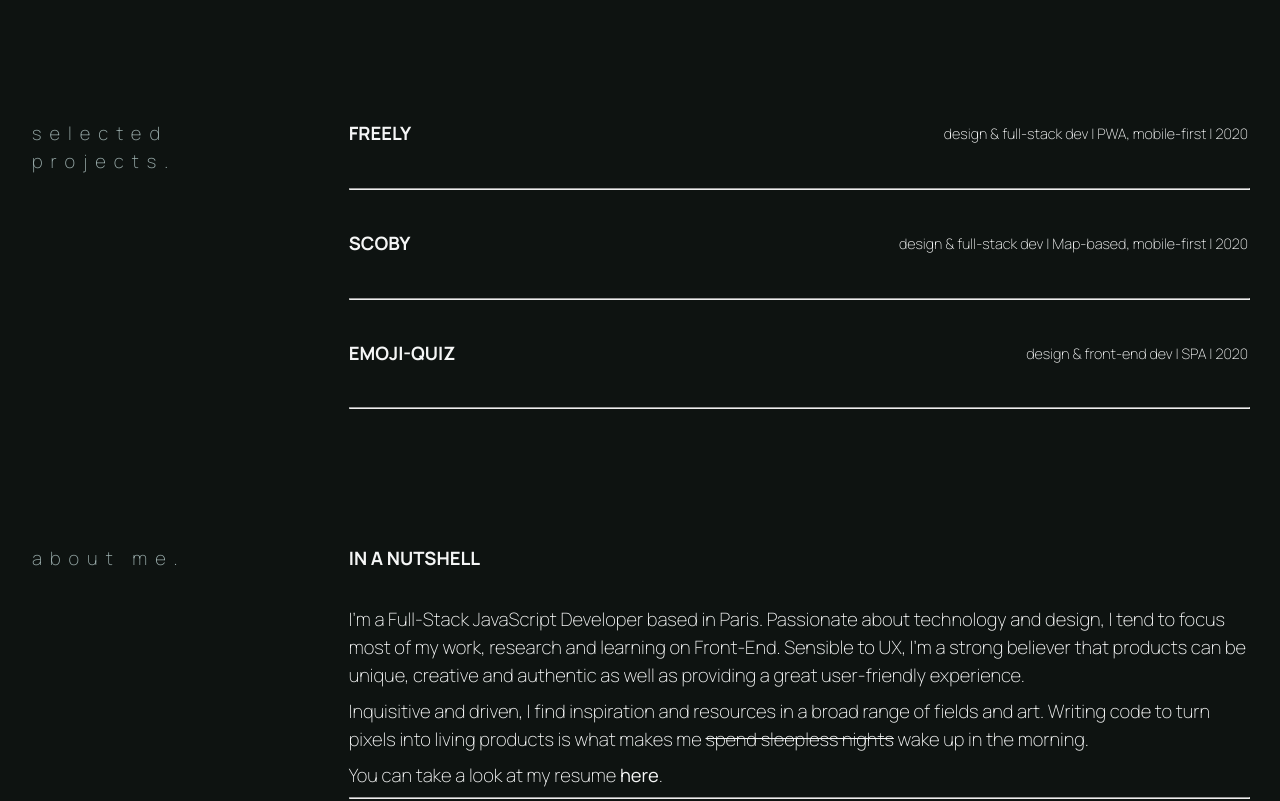
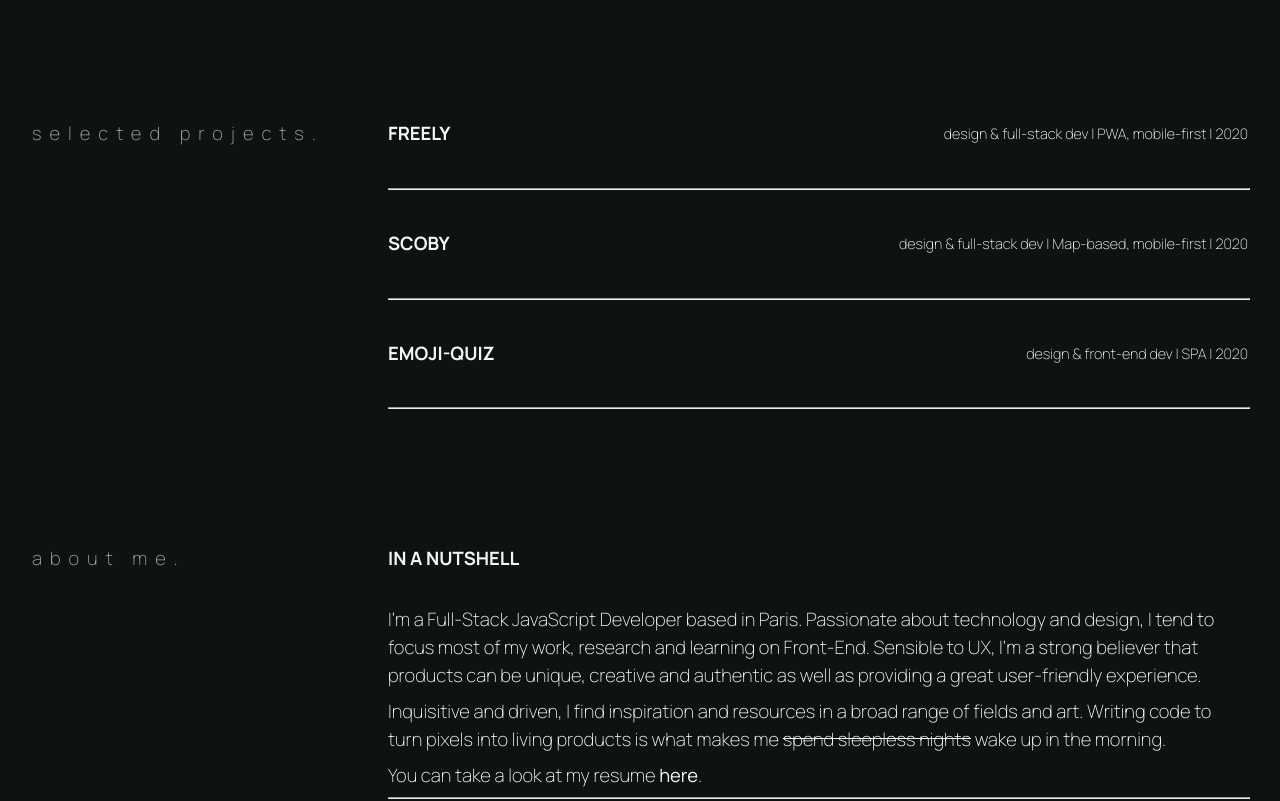
Before and after one commit to williamhzo/williamh.io, a React (Create React App) app: page / in a window 1280 px wide. Shown: the part 620-1421 px from the top of the page. Built offline with nearby package versions, Linux system fonts and the light colour scheme.

Commit message:
layout fix

```diff
--- a/src/styles/App.scss
+++ b/src/styles/App.scss
@@ -62,11 +62,11 @@ body {
 
   &__wrapper {
     width: 100%;
-    margin-left: 2rem;
+    padding-left: 4rem;
   }
 
   &__title {
-    width: 385px;
+    min-width: 292px;
     letter-spacing: 0.5rem;
     color: $secondary-color;
   }
```
